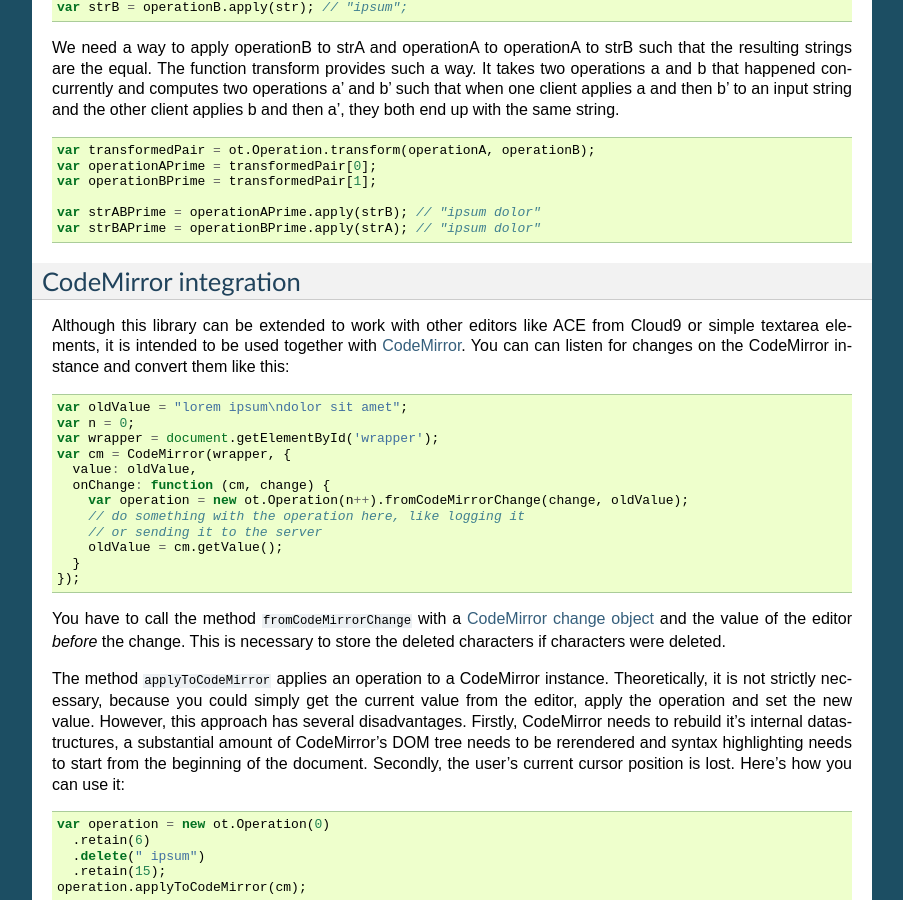
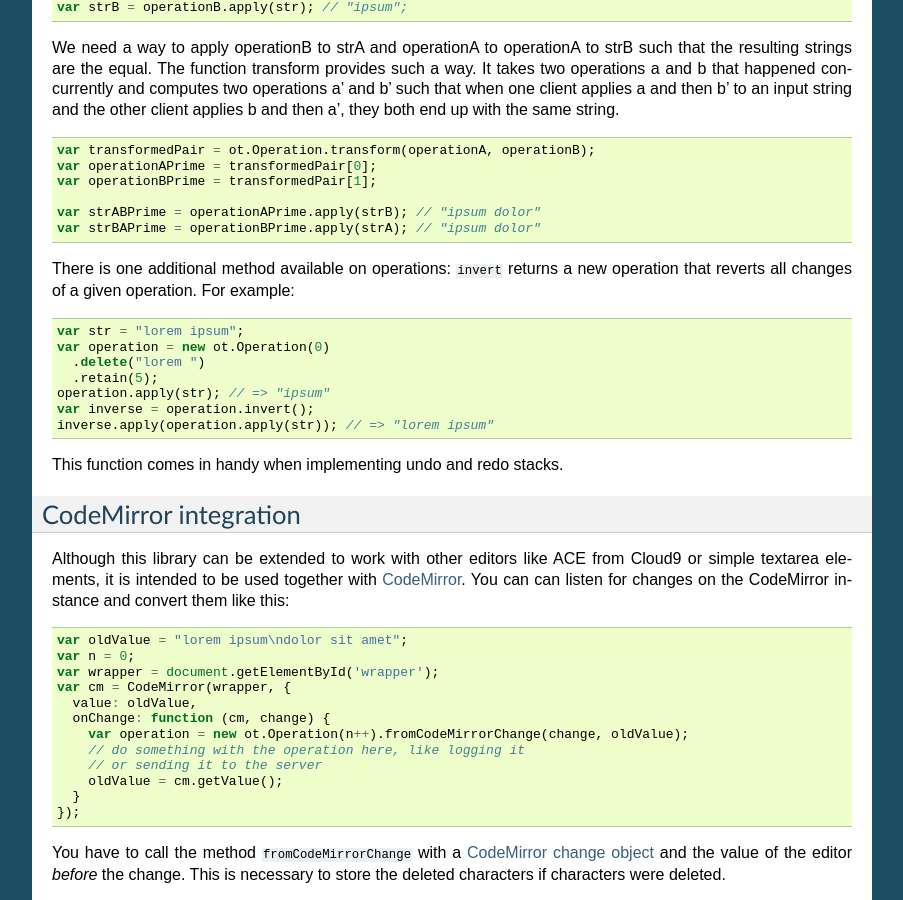
Before and after one commit to Operational-Transformation/ot.js, a Sphinx documentation site: the page built from docs/ot-for-javascript.rst, in a window 1280 px wide and 900 px high, scrolled down 2339 px. Shown: the whole window, without its empty margins (198-1101 px from the left). Built offline with Sphinx 7.4.7, drawn with Linux system fonts in a browser that asks for light colours.

Commit message:
[docs] explain invert

```diff
--- a/docs/ot-for-javascript.rst
+++ b/docs/ot-for-javascript.rst
@@ -134,6 +134,20 @@ We need a way to apply operationB to strA and operationA to operationA to strB s
     var strABPrime = operationAPrime.apply(strB); // "ipsum dolor"
     var strBAPrime = operationBPrime.apply(strA); // "ipsum dolor"
 
+There is one additional method available on operations: ``invert`` returns a new operation that reverts all changes of a given operation. For example:
+
+.. code-block:: javascript
+
+    var str = "lorem ipsum";
+    var operation = new ot.Operation(0)
+      .delete("lorem ")
+      .retain(5);
+    operation.apply(str); // => "ipsum"
+    var inverse = operation.invert();
+    inverse.apply(operation.apply(str)); // => "lorem ipsum"
+
+This function comes in handy when implementing undo and redo stacks.
+
 
 CodeMirror integration
 ----------------------
```
